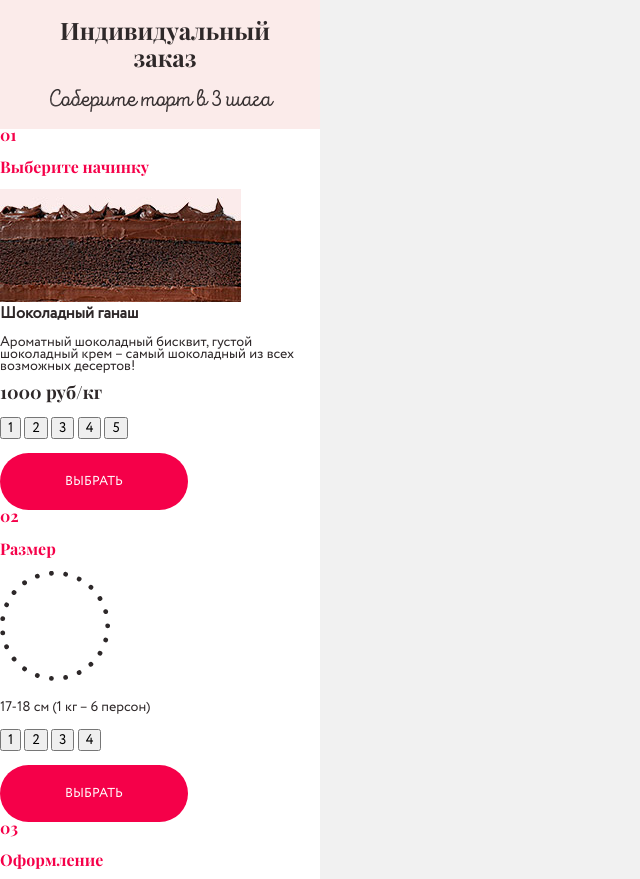
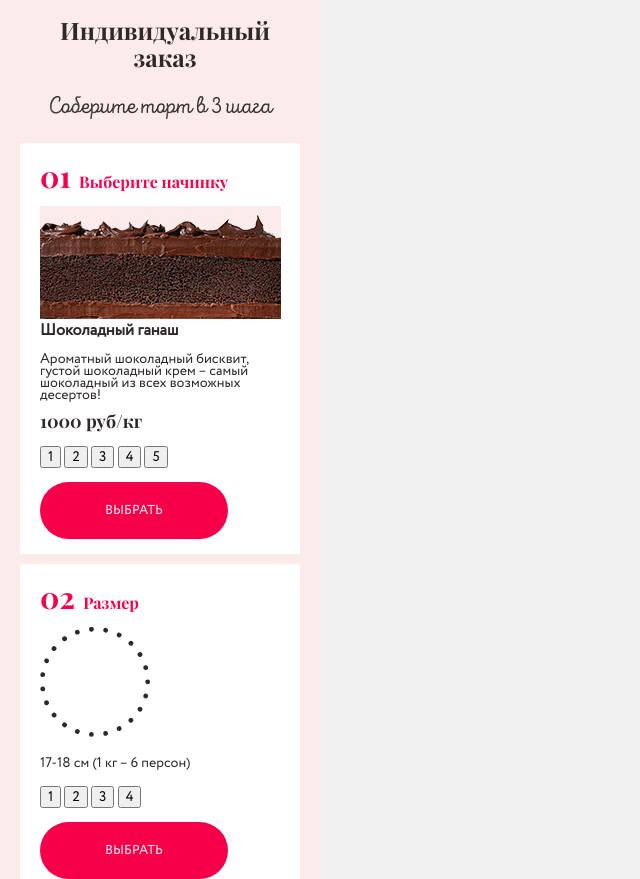
Before and after one commit to Sidjulik/cake-student, a website: page source/index.html in a window 1280 px wide. Shown: the part 1327-2206 px from the top of the page, without its empty margins (0-640 px from the left). Drawn offline with nearby package versions, Linux system fonts and the light colour scheme; files that its build step writes are made by us from their sources.

Commit message:
стилизация ордер

```diff
--- a/source/less/block/order.less
+++ b/source/less/block/order.less
@@ -10,18 +10,31 @@
 .order__explanation {
   font-family: "IntroScriptR-H2Base", "Arial", sans-serif;
   font-size: 24px;
-  line-height: 10px;
+  line-height: 24px;
   text-align: center;
 }
 .order__item {
   background-color: white;
+  width: 280px;
+  margin-left: 20px;
+  margin-bottom: 10px;
+  padding: 15px 20px;
 }
 .order__number,
 .order__subtitle {
   font-family: "Playfair Display Bold", "Time New Roman", serif;
   color: @button-color;
   font-size: 16px;
-  line-height: 12px;
+  line-height: 16px;
+}
+.order__number {
+  font-size: 30px;
+}
+.order__subtitle {
+  display: inline-block;
+  margin-right: 0;
+  padding-left: 5px;
+  width: 200px;
 }
 .order__choose {
   background-color: @button-color;
```
